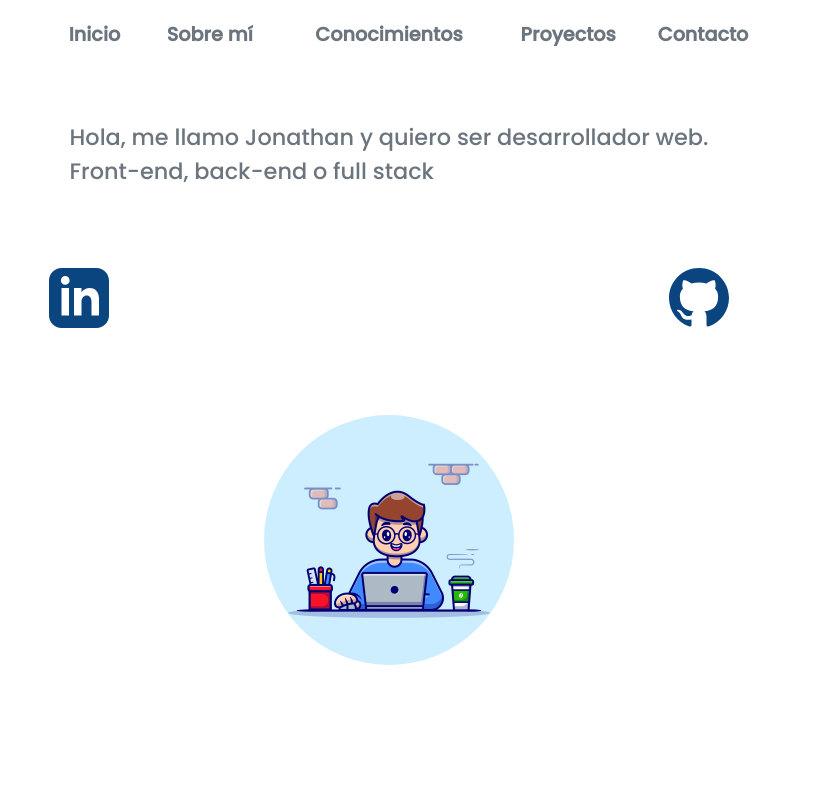
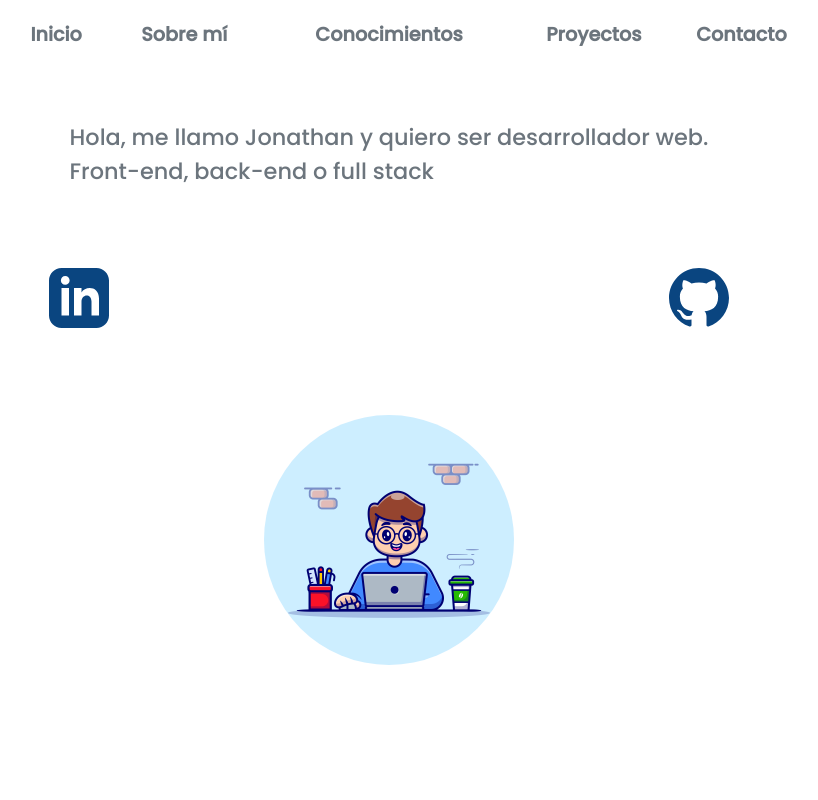
Before and after one commit to shompys/portfolio, a React (Create React App) app: page / in a window 1280 px wide. Shown: the top 800 px of the page, without its empty margins (251-1069 px from the left). Built offline with nearby package versions, Linux system fonts and the light colour scheme.

Commit message:
agregado Resoluciones width 768, 1024, 1650 en nav

```diff
--- a/src/components/inicio/Inicio.css
+++ b/src/components/inicio/Inicio.css
@@ -1,4 +1,5 @@
-.inicio{
+
+.inicio-section{
     padding-top: 120px;
     margin-bottom: 150px;
 
--- a/src/components/inicio/Inicio.jsx
+++ b/src/components/inicio/Inicio.jsx
@@ -5,7 +5,7 @@ import human from '../../assets/images/human.jpg';
 import './Inicio.css';
 
 const Inicio = () => {
-
+/*
     const [width, setWidth] = useState(window.innerWidth);
     const [height, setHeight] = useState(window.innerHeight);
 
@@ -20,7 +20,7 @@ const Inicio = () => {
 
 
     },[]);
-
+*/
 
 
     const data = [
@@ -40,7 +40,7 @@ const Inicio = () => {
         }
     ]
     return(
-        <section className="inicio">
+        <section className="inicio-section">
             <div className="inicio-content">
 
                 <p className="inicio-p">Hola, me llamo Jonathan
--- a/src/components/nav/Nav.css
+++ b/src/components/nav/Nav.css
@@ -104,7 +104,7 @@ header{
 @media screen and (min-width: 768px){
     header{
         background: none;
-        width: 70%;
+        width: 90%;
         top: 20px;
         left: 0;
         right: 0;
@@ -151,5 +151,15 @@ header{
 }
 @media screen and (min-width: 1024px){
 
+    header{
+        width: 80%;
+    }
+
 }
-@media screen and (min-width: 1200px)
+@media screen and (min-width: 1650px){
+
+    header{
+        width: 70%;
+    }
+
+}
```
